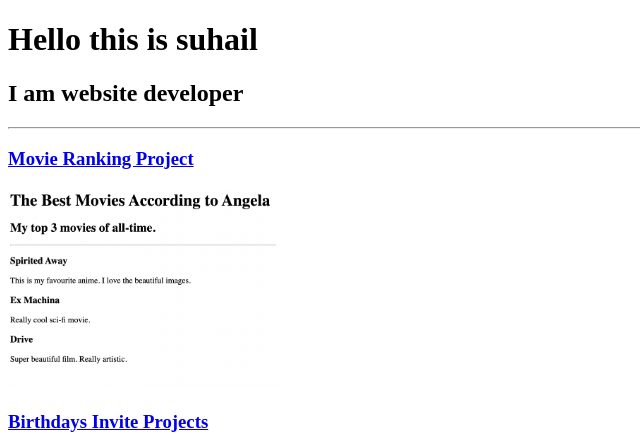
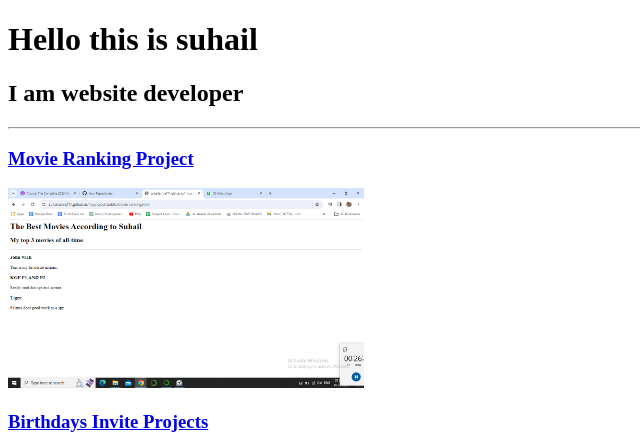
Before and after one commit to suhailashraf11/my.project, a plain HTML site: page index.html in a window 1280 px wide. Shown: the top 438 px of the page, without its empty margins (0-640 px from the left). Drawn offline with Linux system fonts and the light colour scheme.

Commit message:
Update index.html
 another my personal images is been updated

```diff
--- a/index.html
+++ b/index.html
@@ -13,7 +13,7 @@
     <!-- part one done -->
     <h3><a href="./public/movie-ranking.html">Movie Ranking Project</a></h3>
 
-    <img src="./assets/images/movie-ranking.png" height="200" alt="ranking of image">
+    <img src="./assets/images/my_fav_movies.png" height="200" alt="ranking of image">
     <h3>
         <a href="./public/birthday-invite.html">Birthdays Invite Projects</a>
     </h3>
```
